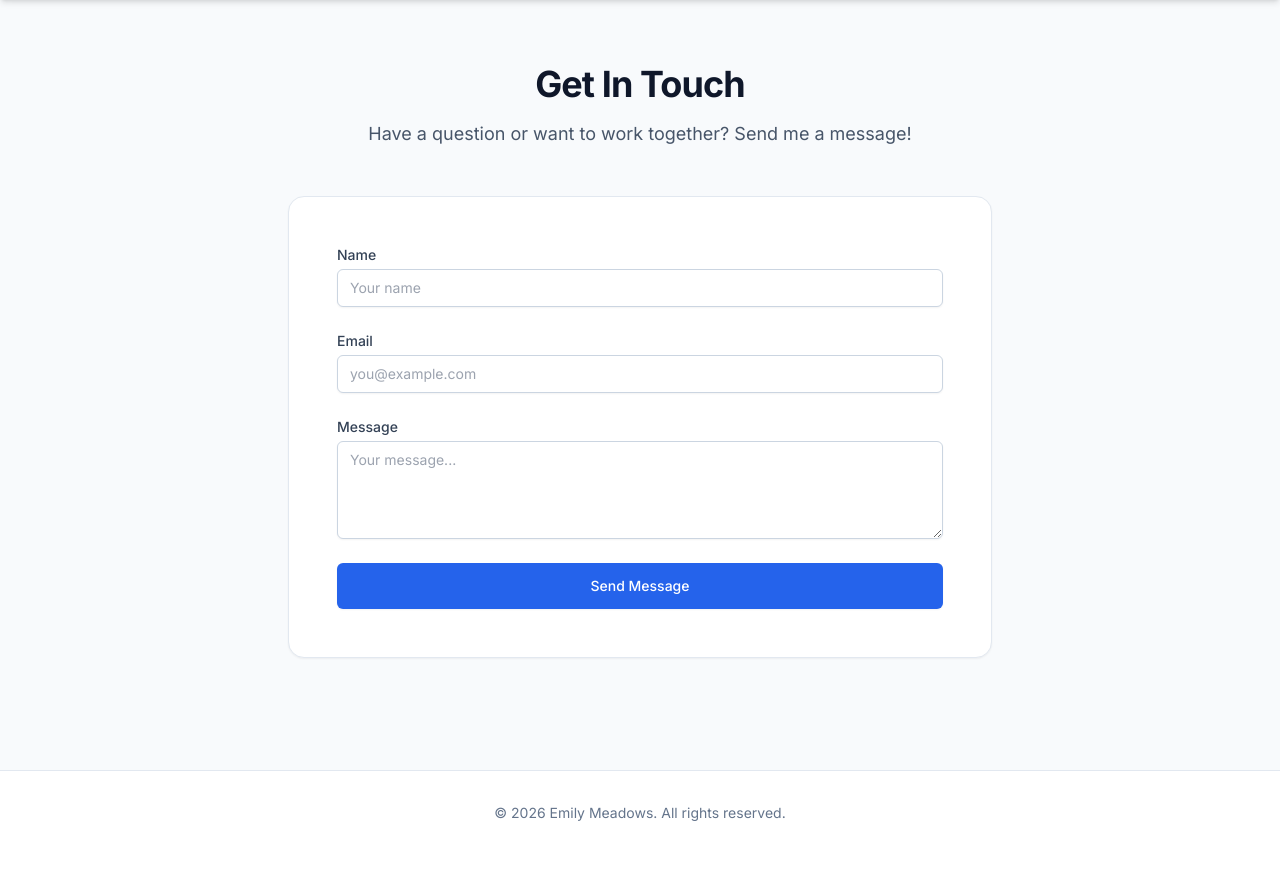
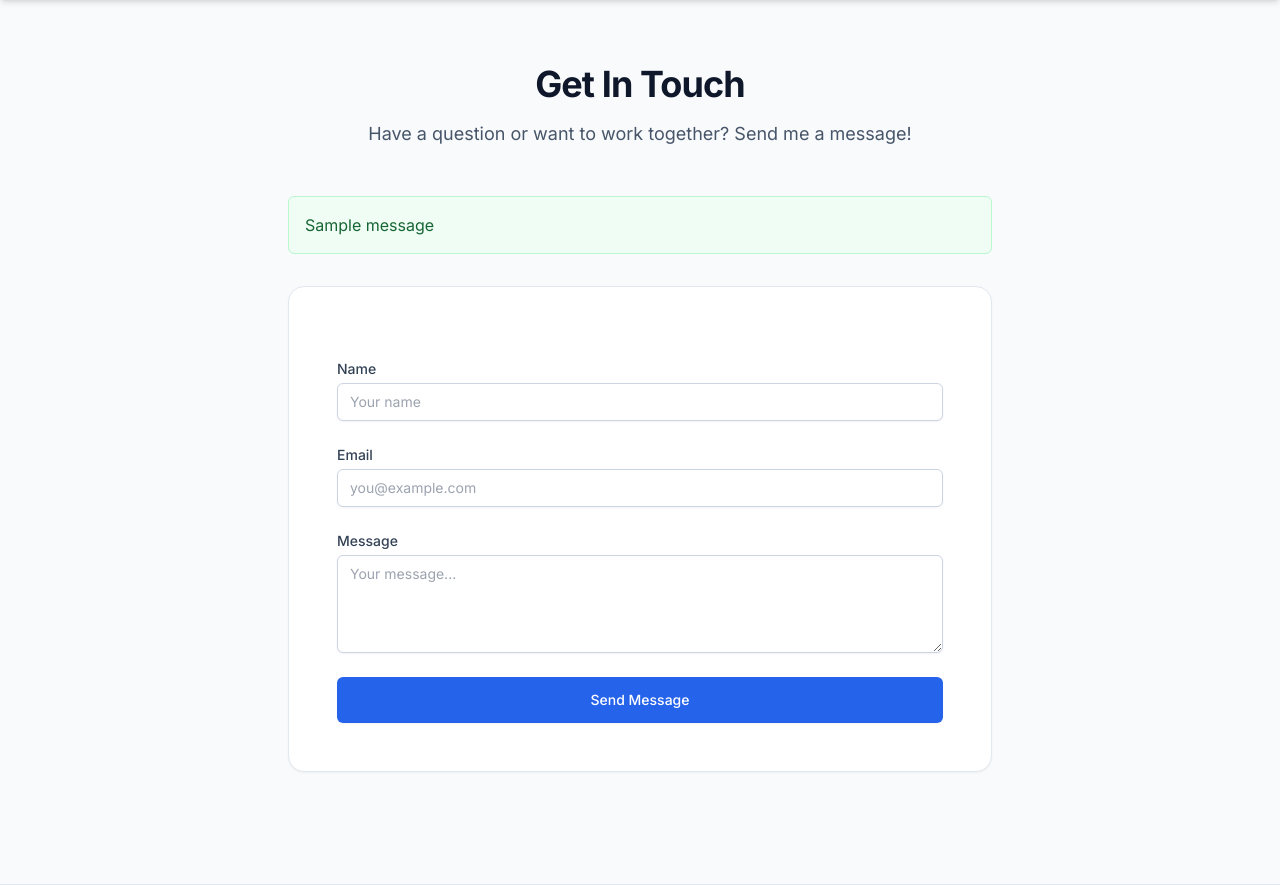
Before and after one commit to elmeadows/EmilyMeadowsPortfolioProject, a Django app: page /contact/ in a window 1280 px wide. Shown: the part 64-949 px from the top of the page. Before the commit the page ends 885 px from the top, so only its background shows below. Run offline with Django 5.2, Linux system fonts and the light colour scheme; tables that the repository leaves empty hold one stand-in row (values such as "Sample post"); one stand-in notice (Sample message) is shown; some libraries are stand-ins or nearby versions.

Commit message:
setting up forms to be emailed to me

```diff
--- a/hello/forms.py
+++ b/hello/forms.py
@@ -7,3 +7,26 @@ class ProjectForm(forms.ModelForm):
     class Meta:
         model = Project
         fields = ("title", "description", "technologies", "image_url", "project_url", "github_url")
+
+
+class ContactForm(forms.Form):
+    name = forms.CharField(
+        max_length=100,
+        widget=forms.TextInput(attrs={
+            'class': 'mt-1 block w-full rounded-md border-slate-300 shadow-sm focus:border-blue-500 focus:ring-blue-500 sm:text-sm py-2 px-3 border',
+            'placeholder': 'Your name'
+        })
+    )
+    email = forms.EmailField(
+        widget=forms.EmailInput(attrs={
+            'class': 'mt-1 block w-full rounded-md border-slate-300 shadow-sm focus:border-blue-500 focus:ring-blue-500 sm:text-sm py-2 px-3 border',
+            'placeholder': 'you@example.com'
+        })
+    )
+    message = forms.CharField(
+        widget=forms.Textarea(attrs={
+            'rows': 4,
+            'class': 'mt-1 block w-full rounded-md border-slate-300 shadow-sm focus:border-blue-500 focus:ring-blue-500 sm:text-sm py-2 px-3 border',
+            'placeholder': 'Your message...'
+        })
+    )
--- a/hello/templates/hello/contact.html
+++ b/hello/templates/hello/contact.html
@@ -7,23 +7,47 @@
         <p class="text-lg text-slate-600">Have a question or want to work together? Send me a message!</p>
     </div>
 
+    {% if messages %}
+        <div class="mb-8">
+            {% for message in messages %}
+                <div class="p-4 rounded-md {% if message.tags == 'success' %}bg-green-50 text-green-800 border border-green-200{% else %}bg-blue-50 text-blue-800 border border-blue-200{% endif %}">
+                    {{ message }}
+                </div>
+            {% endfor %}
+        </div>
+    {% endif %}
+
     <div class="bg-white rounded-2xl shadow-sm border border-slate-200 p-8 md:p-12">
-        <!-- A standard HTML form template. You can hook this up to Django forms or Formspree later! -->
-        <form class="space-y-6">
+        <form class="space-y-6" method="POST" action="{% url 'contact' %}">
+            {% csrf_token %}
+            {% if form.non_field_errors %}
+                <div class="text-red-600 text-sm">
+                    {{ form.non_field_errors }}
+                </div>
+            {% endif %}
             <div>
-                <label for="name" class="block text-sm font-medium text-slate-700">Name</label>
-                <input type="text" id="name" name="name" class="mt-1 block w-full rounded-md border-slate-300 shadow-sm focus:border-blue-500 focus:ring-blue-500 sm:text-sm py-2 px-3 border" placeholder="Your name">
+                <label for="{{ form.name.id_for_label }}" class="block text-sm font-medium text-slate-700">Name</label>
+                {{ form.name }}
+                {% if form.name.errors %}
+                    <div class="text-red-600 text-sm mt-1">{{ form.name.errors }}</div>
+                {% endif %}
             </div>
             <div>
-                <label for="email" class="block text-sm font-medium text-slate-700">Email</label>
-                <input type="email" id="email" name="email" class="mt-1 block w-full rounded-md border-slate-300 shadow-sm focus:border-blue-500 focus:ring-blue-500 sm:text-sm py-2 px-3 border" placeholder="you@example.com">
+                <label for="{{ form.email.id_for_label }}" class="block text-sm font-medium text-slate-700">Email</label>
+                {{ form.email }}
+                {% if form.email.errors %}
+                    <div class="text-red-600 text-sm mt-1">{{ form.email.errors }}</div>
+                {% endif %}
             </div>
             <div>
-                <label for="message" class="block text-sm font-medium text-slate-700">Message</label>
-                <textarea id="message" name="message" rows="4" class="mt-1 block w-full rounded-md border-slate-300 shadow-sm focus:border-blue-500 focus:ring-blue-500 sm:text-sm py-2 px-3 border" placeholder="Your message..."></textarea>
+                <label for="{{ form.message.id_for_label }}" class="block text-sm font-medium text-slate-700">Message</label>
+                {{ form.message }}
+                {% if form.message.errors %}
+                    <div class="text-red-600 text-sm mt-1">{{ form.message.errors }}</div>
+                {% endif %}
             </div>
             <div>
-                <button type="button" class="w-full flex justify-center py-3 px-4 border border-transparent rounded-md shadow-sm text-sm font-medium text-white bg-blue-600 hover:bg-blue-700 focus:outline-none focus:ring-2 focus:ring-offset-2 focus:ring-blue-500 transition-colors">
+                <button type="submit" class="w-full flex justify-center py-3 px-4 border border-transparent rounded-md shadow-sm text-sm font-medium text-white bg-blue-600 hover:bg-blue-700 focus:outline-none focus:ring-2 focus:ring-offset-2 focus:ring-blue-500 transition-colors">
                     Send Message
                 </button>
             </div>
--- a/hello/views.py
+++ b/hello/views.py
@@ -3,7 +3,9 @@ from django.utils.timezone import datetime
 from django.http import HttpResponse
 from django.shortcuts import render
 from django.shortcuts import redirect
-from hello.forms import ProjectForm
+from django.contrib import messages
+from django.core.mail import send_mail
+from hello.forms import ProjectForm, ContactForm
 from hello.models import Project
 from django.views.generic import ListView, DetailView
 
@@ -40,7 +42,30 @@ def resume(request):
 
 def contact(request):
     """Renders the contact page."""
-    return render(request, "hello/contact.html")
+    if request.method == 'POST':
+        form = ContactForm(request.POST)
+        if form.is_valid():
+            name = form.cleaned_data['name']
+            email = form.cleaned_data['email']
+            message = form.cleaned_data['message']
+
+            # Send the email
+            subject = f"New Contact Form Submission from {name}"
+            body = f"Name: {name}\nEmail: {email}\n\nMessage:\n{message}"
+            send_mail(
+                subject,
+                body,
+                email, # From email (using user's email might be rejected by some SMTP servers, but we'll use it as from_email for simplicity, or configure DEFAULT_FROM_EMAIL)
+                ['meadowselm@gmail.com'], # To email
+                fail_silently=False,
+            )
+
+            messages.success(request, 'Your message has been sent successfully!')
+            return redirect('contact')
+    else:
+        form = ContactForm()
+
+    return render(request, "hello/contact.html", {'form': form})
 
 def projects(request):
     """Renders the projects portfolio page."""
```
Also changed, not shown: web_django/settings.py (+9 -0 lines).
